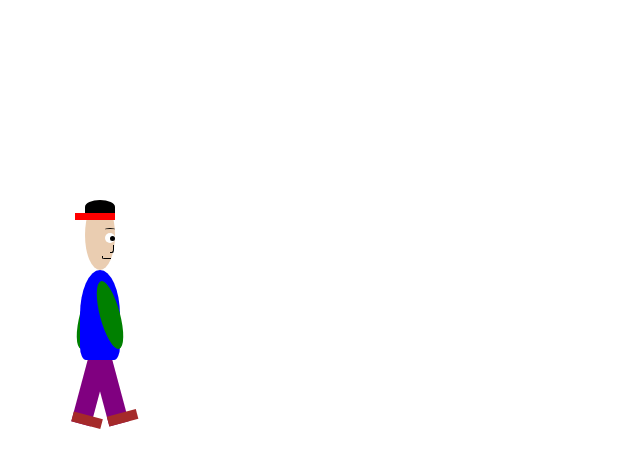
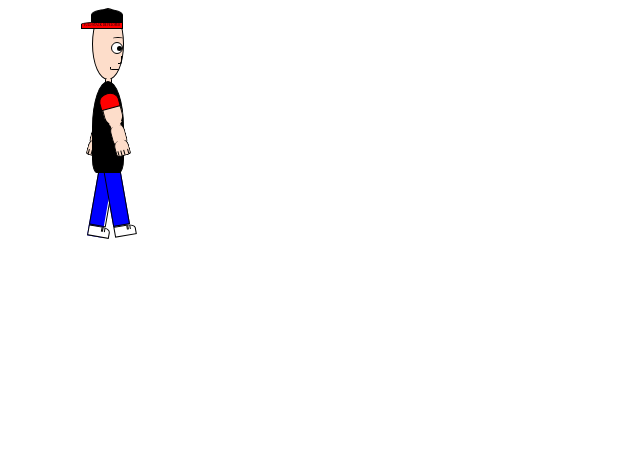
Before and after one commit to adrianMartinezTeba/paginaPersonal, a React (Vite) app: page /person in a window 1280 px wide. Shown: the top 468 px of the page, without its empty margins (0-640 px from the left). Built offline with nearby package versions, Linux system fonts and the light colour scheme.

Commit message:
estructura acabada

```diff
--- a/src/components/Person/Person.jsx
+++ b/src/components/Person/Person.jsx
@@ -6,7 +6,9 @@ const Person = () => {
       <div className='cabeza-container'>
         <div className='cabeza-sup'>
           <div className='gorra1'></div>
-          <div className="gorra2"></div>
+          <div className="gorra2"><div className='gorra-name'>FULL-STACK DEVELOPER</div>
+            {/* <p>FULL-STACK DEVELOPER</p> */}
+          </div>
         </div>
         <div className='cabeza-inf'>
           <div className="ceja"></div>
@@ -17,19 +19,56 @@ const Person = () => {
           <div className="boca"></div>
         </div>
       </div>
+      <div className="cuello"></div>
       <div className='tronco-container'>
+
+        <div className='brazo-izq'>
+          <div className="manga-izq"></div>
+          <div className="bi-sup"></div>
+          <div className="codo-izq"></div>
+          <div className="bi-inf"></div>
+          <div className="mano-izq">
+            <div className="dedo"></div>
+            <div className="dedo"></div>
+            <div className="dedo"></div>
+            <div className="dedo"></div>
+          </div>
+        </div>
         <div className='torso'></div>
-        <div className='brazo-izq'></div>
-        <div className='brazo-der'></div>
-
+        <div className='brazo-der'>
+          <div className="manga-der"></div>
+          <div className="bd-sup"></div>
+          <div className="codo-der"></div>
+          <div className="bd-inf"></div>
+          <div className="mano-der">
+            <div className="dedo"></div>
+            <div className="dedo"></div>
+            <div className="dedo"></div>
+            <div className="dedo"></div>
+          </div>
+        </div>
       </div>
       <div className='inferior-container'>
         <div className='pierna-izq'>
-          <div className='zapato-izq'></div>
+          <div className="masa-izq"></div>
+            <div className='zapato-izq'>
+          <div className='cordones'>
+              <div className="cordon"></div>
+              <div className="cordon"></div>
+              <div className="cordon"></div>
+            </div>
           </div>
+        </div>
         <div className='pierna-der'>
-          <div className='zapato-der'></div>
+          <div className="masa-der"></div>
+          <div className='zapato-der'>
+            <div className='cordones'>
+              <div className="cordon"></div>
+              <div className="cordon"></div>
+              <div className="cordon"></div>
+            </div>
           </div>
+        </div>
       </div>
     </div>
   )
--- a/src/components/Person/Person.scss
+++ b/src/components/Person/Person.scss
@@ -10,10 +10,11 @@
 
   display: flex;
   flex-direction: column;
-  background-color: rgba(228, 190, 153, 0.76);
+  background-color: #fdddca;
   width: 30px;
   height: 70px;
   border-radius: 50%;
+  border: 0.1px solid black;
 }
 
 .cabeza-sup {
@@ -32,15 +33,22 @@
   width: 30px;
   height: 20px;
   background-color: black;
+  border: 0.1px solid black;
 }
 
 .gorra2 {
-
+  border: 0.1px solid black;
   width: 40px;
   height: 10px;
   background-color: red;
+  display: flex;
+  justify-content: center;
+  border-top-left-radius: 30%;
 }
-
+.gorra-name{
+  align-self: center;
+  font-size: 3px;
+ }
 .cabeza-inf {
   margin-top: 10px;
   display: flex;
@@ -78,7 +86,7 @@
   height: 10px;
   background-color: rgb(255, 255, 255);
   border-radius: 50%;
-
+  border: 0.1px solid black;
 }
 
 .pupila {
@@ -111,77 +119,273 @@
   border-right: transparent;
   border-bottom-left-radius: 50%;
 }
-.tronco-container{
+.cuello{
+  width: 5px;
+  height: 5px;
+  background-color: #fdddca;
+  border-right: 0.1px solid black;
+  border-left:  0.1px solid black;
+  border-bottom: 0.1px solid transparent;
+  border-radius: 30%;
+  margin-top: -2px;
+  margin-bottom: -2px;
+}
+.tronco-container {
   display: flex;
   align-items: center;
   justify-content: center;
-  width: 40px;
+z-index: 0;
   height: 90px;
 
 }
-.torso{
-position: absolute;
-z-index: 1;
-  background-color: blue;
-    width: 40px;
+
+.torso {
+  z-index: 0;
+  background-color: black;
+  display: flex;
+  width: 30px;
   height: 90px;
+  margin-right: -18px;
+  margin-left: -18px;
   border-top-left-radius: 50%;
   border-top-right-radius: 50%;
   border-bottom-left-radius: 15%;
   border-bottom-right-radius: 15%;
+  border: 0.1px solid black;
 }
+
 .brazo-izq {
-  z-index: 0;
+  display: flex;
+  flex-direction: column;
+  z-index: -1;
   border-radius: 50%;
   width: 20px;
   height: 70px;
-  background-color: green;
+
+  // background-color: green;
   transform: rotate(15deg);
+
+}
+.manga-izq{
+  z-index: 0;
+  border-top-right-radius: 50%;
+  border-top-left-radius: 50%;
+  height: 14px;
+  background-color: red;
+  border: 0.1px solid black;
+}
+.bi-sup{
+  z-index: -1;
+  margin-top: -3px;
+  align-self: center;
+  height: 20px;
+  width: 17px;
+  background-color:#fdddca;
+ border-top-left-radius: 30%;
+ border-top-right-radius:  30%;
+ border-bottom-left-radius:  80%;
+ border-bottom-right-radius:  80%;
+ border-right: 0.1px solid black;
+ border-left:  0.1px solid black;
+ border-bottom: 0.1px solid transparent;
+}
+.codo-izq{
+  z-index: -2;
+  border-top-left-radius:50%;
+  border-top-right-radius: 50%;
+  border-bottom-left-radius: 30%;
+  border-bottom-right-radius: 30%;
+  background-color:#fdddca;
+  border-right: 0.1px solid black;
+  border-left:  0.1px solid black;
+  height: 15px;
+  width: 10px;
+ align-self: center;
+ margin-top: -10px;
+ margin-bottom: -5px;
+
+}
+.bi-inf{
+  z-index: -1;
+  border-top-left-radius: 30%;
+ border-top-right-radius:  30%;
+ border-bottom-left-radius:  30%;
+ border-bottom-right-radius:  30%;
+  height:20px;
+  width: 13px;
+  align-self: center;
+  border-right: 0.1px solid black;
+  border-left:  0.1px solid black;
+  background-color:#fdddca;
+  margin-bottom: -5px;
+}
+.mano-izq{
+  display: flex;
+  justify-content: space-around;
+  height: 15px;
+  width: 13px;
+  align-self: center;
+  border-right: 0.1px solid black;
+  border-left:  0.1px solid black;
+  background-color:#fdddca;
+  border-top-right-radius:40%;
+  border-top-left-radius:40%;
+  border-bottom-left-radius: 20%;
+  border-bottom-right-radius: 20%;
+  border-bottom:  0.1px solid black;
 }
 
 .brazo-der {
-  z-index: 2;
+
+  display: flex;
+  flex-direction: column;
+  z-index: 1;
   border-radius: 50%;
   width: 20px;
   height: 70px;
-  background-color: green;
+
+  // background-color: green;
   transform: rotate(-15deg);
+
+}
+.manga-der{
+  z-index: 0;
+  border-top-right-radius: 50%;
+  border-top-left-radius: 50%;
+  height: 14px;
+  background-color: red;
+  border: 0.1px solid black;
+}
+.bd-sup{
+  z-index: -1;
+  margin-top: -3px;
+  align-self: center;
+  height: 20px;
+  width: 17px;
+  background-color:#fdddca;
+ border-top-left-radius: 30%;
+ border-top-right-radius:  30%;
+ border-bottom-left-radius:  80%;
+ border-bottom-right-radius:  80%;
+ border-right: 0.1px solid black;
+ border-left:  0.1px solid black;
+ border-bottom: 0.1px solid transparent;
+}
+.codo-der{
+  z-index: -2;
+  border-top-left-radius:50%;
+  border-top-right-radius: 50%;
+  border-bottom-left-radius: 30%;
+  border-bottom-right-radius: 30%;
+  background-color:#fdddca;
+  border-right: 0.1px solid black;
+  border-left:  0.1px solid black;
+  height: 15px;
+  width: 10px;
+ align-self: center;
+ margin-top: -10px;
+ margin-bottom: -5px;
+}
+.bd-inf{
+  z-index: -1;
+  border-top-left-radius: 30%;
+ border-top-right-radius:  30%;
+ border-bottom-left-radius:  30%;
+ border-bottom-right-radius:  30%;
+  height:20px;
+  width: 13px;
+  align-self: center;
+  border-right: 0.1px solid black;
+  border-left:  0.1px solid black;
+  background-color:#fdddca;
+  margin-bottom: -5px;
+}
+.mano-der{
+  display: flex;
+  justify-content: space-around;
+  height: 15px;
+  width: 13px;
+  align-self: center;
+  border-right: 0.1px solid black;
+  border-left:  0.1px solid black;
+  background-color:#fdddca;
+  border-top-right-radius:40%;
+  border-top-left-radius:40%;
+  border-bottom-left-radius: 20%;
+  border-bottom-right-radius: 20%;
+  border-bottom:  0.1px solid black;
+}
+.dedo{
+  // margin-top: 7px;
+  align-self: flex-end;
+  background-color: black;
+  width: 0.5px;
+height: 5px;
 
 }
 
 .inferior-container {
   display: flex;
   margin-top: -5px;
+  z-index: -1;
 }
 
-.pierna-izq{
+.pierna-izq {
   flex-direction: column;
   justify-content: flex-end;
   display: flex;
+  width: 15px;
+  height: 70px;
+  background-color: blue;
+  transform: rotate(10deg);
+}
+.masa-izq{
+  border: 0.1px solid black;
+width: 14.5px;
+height: 60px;
+}
+.zapato-izq {
+  display: flex;
+  flex-direction: row-reverse;
+  border: 0.1px solid black;
   width: 20px;
-  height: 70px;
-  background-color: purple;
-  transform: rotate(15deg);
+  height: 10px;
+  background-color: white;
+  border-top-right-radius: 40%;
 }
+
 .pierna-der {
+  margin-left: 1px;
   display: flex;
   flex-direction: column;
   justify-content: flex-end;
-  transform: rotate(-15deg);
-  width: 20px;
+  transform: rotate(-10deg);
+  width: 15px;
   height: 70px;
-  background-color: purple;
 }
-
-.zapato-izq{
-  width: 30px;
-  height: 10px;
-  background-color: brown;
-  margin-top: 10px;
+.masa-der{
+  border: 0.1px solid black;
+  background-color:blue;
+  width: 14.9px;
+  height: 60px;
   }
 .zapato-der {
-  width: 30px;
+  display: flex;
+  flex-direction: row-reverse;
+  border: 0.1px solid black;
+  width: 20px;
   height: 10px;
-  background-color: brown;
-  margin-top: 10px;
+  background-color: white;
+  border-top-right-radius: 40%;
 }
+.cordones{
+  display: flex;
+  margin-right:5px;
+}
+.cordon{
+width: 0.5px;
+height: 4px;
+background-color: black;
+margin-left: 1px;
+justify-content:center;
+}
--- a/src/components/Proyectos/Proyectos.jsx
+++ b/src/components/Proyectos/Proyectos.jsx
@@ -1,16 +1,13 @@
 import React from 'react'
 import { Link } from 'react-router-dom';
 import './Proyectos.scss'
+import Person from '../Person/Person';
 const Proyectos = () => {
   return (
     <div>
           {/* <button><Link to={'/'}>Home</Link></button>
       <p>proyectos</p> */}
-       <div className="person-container">
-      <div className="head"></div>
-      <div className="body"></div>
-      <div className="legs"></div>
-    </div>
+      <Person/>
     </div>
   )
 }
--- a/src/index.css
+++ b/src/index.css
@@ -1,4 +1,4 @@
-:root {
+/* :root {
   font-family: Inter, system-ui, Avenir, Helvetica, Arial, sans-serif;
   line-height: 1.5;
   font-weight: 400;
@@ -66,4 +66,4 @@ button:focus-visible {
   button {
     background-color: #f9f9f9;
   }
-}
+} */
```
Lines whose indentation alone changed are shown as unchanged.
